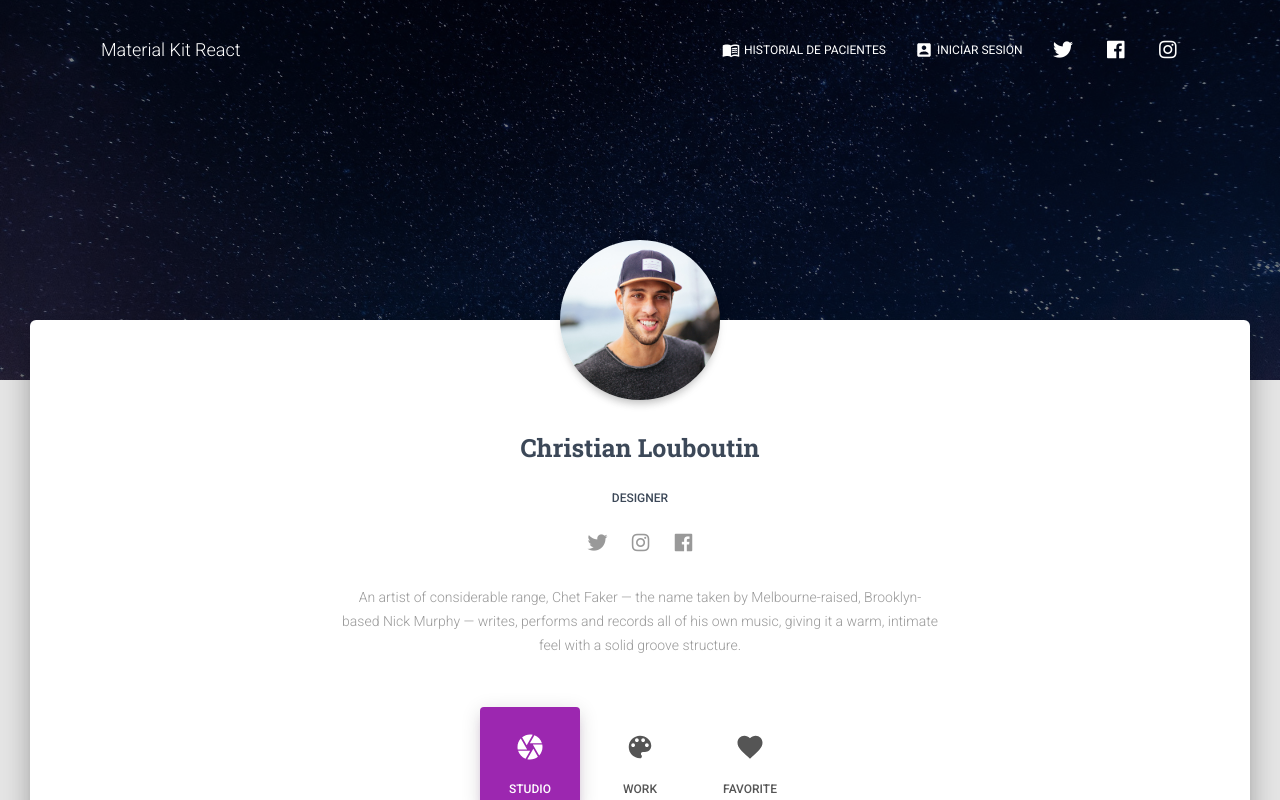
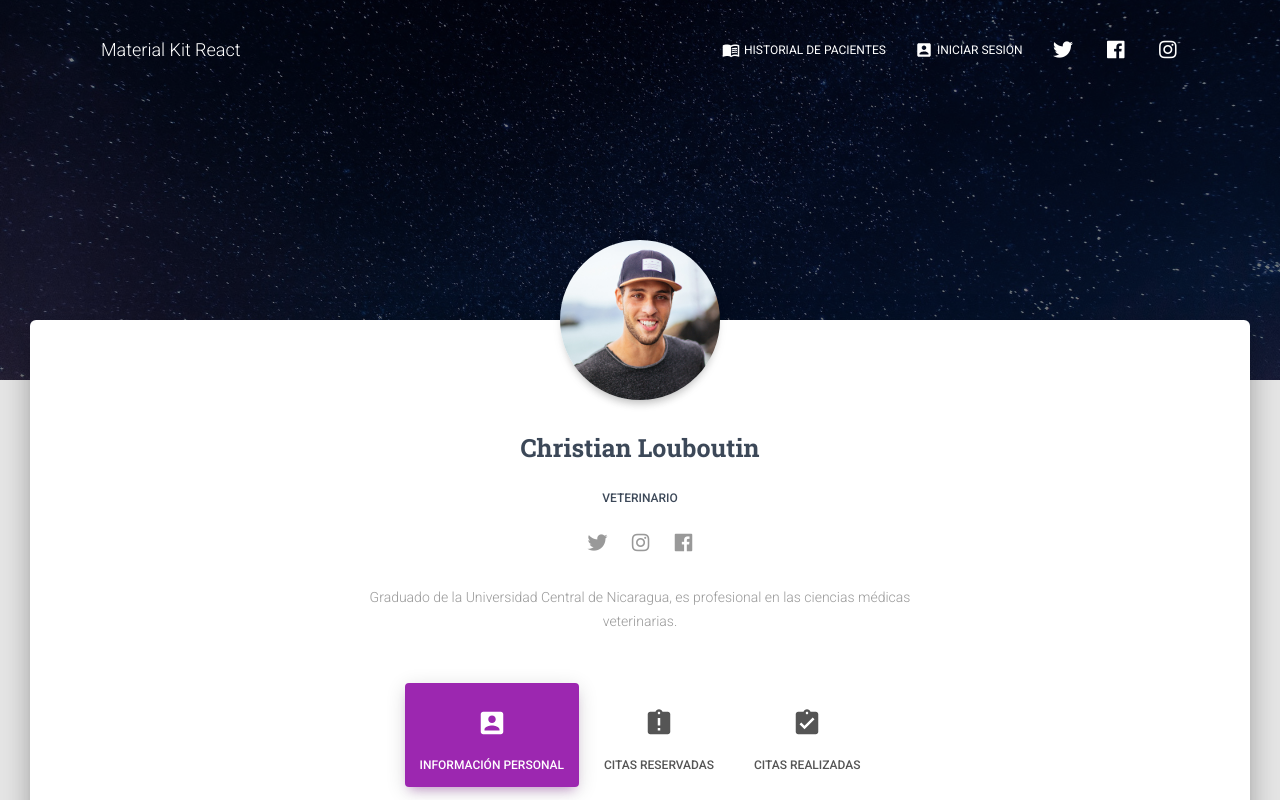
Before and after one commit to Nighfire3250/Repoveterinaria, a React (Create React App) app: page /profile-page in a window 1280 px wide. Shown: the top 800 px of the page. Built offline with nearby package versions, Linux system fonts and the light colour scheme.

Commit message:
paginaPerfil

```diff
--- a/src/index.js
+++ b/src/index.js
@@ -19,6 +19,7 @@ ReactDOM.render(
       <Route path="/landing-page" component={LandingPage} />
       <Route path="/profile-page" component={ProfilePage} />
       <Route path="/login-page" component={LoginPage} />
+      <Route path="/profile-page" component={ProfilePage} />
       <Route path="/" component={Components} />
     </Switch>
   </Router>,
--- a/src/views/Components/Components.js
+++ b/src/views/Components/Components.js
@@ -52,9 +52,9 @@ export default function Components(props) {
       <div className={classNames(classes.main, classes.mainRaised)}>
         <SectionCarousel />
         <GridItem md={12} className={classes.textCenter}>
-          <Link to={"/login-page"} className={classes.link}>
+          <Link to={"/profile-page"} className={classes.link}>
             <Button color="primary" size="lg" simple>
-              View Login Page
+              Página Veterinarios
             </Button>
           </Link>
         </GridItem>
--- a/src/views/LandingPage/LandingPage.js
+++ b/src/views/LandingPage/LandingPage.js
@@ -33,6 +33,7 @@ export default function LandingPage(props) {
     <div>
       <Header
         color="transparent"
+        href="http://localhost:3000/landing-page"
         routes={dashboardRoutes}
         brand="Material Kit React"
         rightLinks={<HeaderLinks />}
--- a/src/views/ProfilePage/ProfilePage.js
+++ b/src/views/ProfilePage/ProfilePage.js
@@ -4,9 +4,9 @@ import classNames from "classnames";
 // @material-ui/core components
 import { makeStyles } from "@material-ui/core/styles";
 // @material-ui/icons
-import Camera from "@material-ui/icons/Camera";
-import Palette from "@material-ui/icons/Palette";
-import Favorite from "@material-ui/icons/Favorite";
+import AccountBox from "@material-ui/icons/AccountBox";
+import AssignmentLate from "@material-ui/icons/AssignmentLate";
+import AssignmentTurnedIn from "@material-ui/icons/AssignmentTurnedIn";
 // core components
 import Header from "components/Header/Header.js";
 import Footer from "components/Footer/Footer.js";
@@ -47,6 +47,7 @@ export default function ProfilePage(props) {
     <div>
       <Header
         color="transparent"
+        href="http://localhost:3000/landing-page"
         brand="Material Kit React"
         rightLinks={<HeaderLinks />}
         fixed
@@ -72,7 +73,7 @@ export default function ProfilePage(props) {
                   </div>
                   <div className={classes.name}>
                     <h3 className={classes.title}>Christian Louboutin</h3>
-                    <h6>DESIGNER</h6>
+                    <h6>Veterinario</h6>
                     <Button justIcon link className={classes.margin5}>
                       <i className={"fab fa-twitter"} />
                     </Button>
@@ -88,10 +89,8 @@ export default function ProfilePage(props) {
             </GridContainer>
             <div className={classes.description}>
               <p>
-                An artist of considerable range, Chet Faker — the name taken by
-                Melbourne-raised, Brooklyn-based Nick Murphy — writes, performs
-                and records all of his own music, giving it a warm, intimate
-                feel with a solid groove structure.{" "}
+                Graduado de la Universidad Central de Nicaragua, es profesional
+                en las ciencias médicas veterinarias.{" "}
               </p>
             </div>
             <GridContainer justify="center">
@@ -101,8 +100,8 @@ export default function ProfilePage(props) {
                   color="primary"
                   tabs={[
                     {
-                      tabButton: "Studio",
-                      tabIcon: Camera,
+                      tabButton: "Información personal",
+                      tabIcon: AccountBox,
                       tabContent: (
                         <GridContainer justify="center">
                           <GridItem xs={12} sm={12} md={4}>
@@ -133,8 +132,8 @@ export default function ProfilePage(props) {
                       ),
                     },
                     {
-                      tabButton: "Work",
-                      tabIcon: Palette,
+                      tabButton: "Citas Reservadas",
+                      tabIcon: AssignmentLate,
                       tabContent: (
                         <GridContainer justify="center">
                           <GridItem xs={12} sm={12} md={4}>
@@ -170,8 +169,8 @@ export default function ProfilePage(props) {
                       ),
                     },
                     {
-                      tabButton: "Favorite",
-                      tabIcon: Favorite,
+                      tabButton: "Citas realizadas",
+                      tabIcon: AssignmentTurnedIn,
                       tabContent: (
                         <GridContainer justify="center">
                           <GridItem xs={12} sm={12} md={4}>
```
